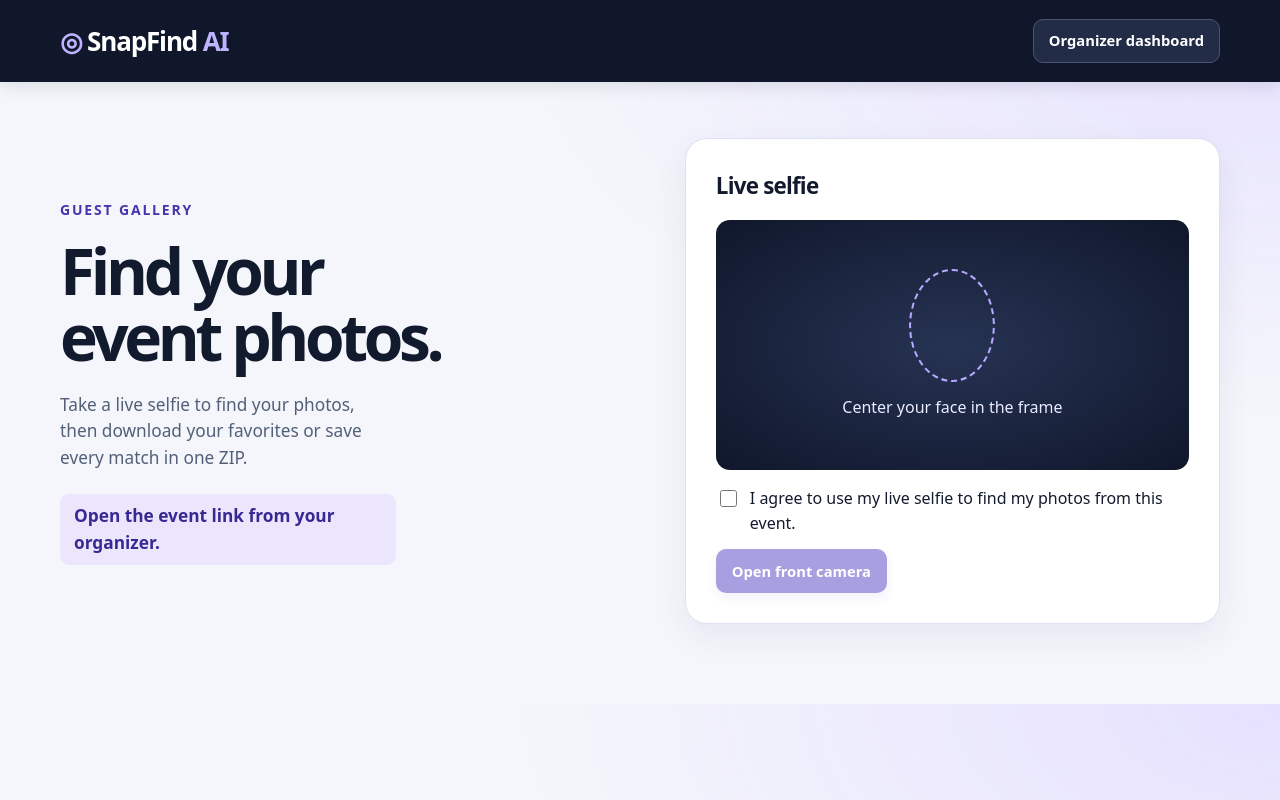
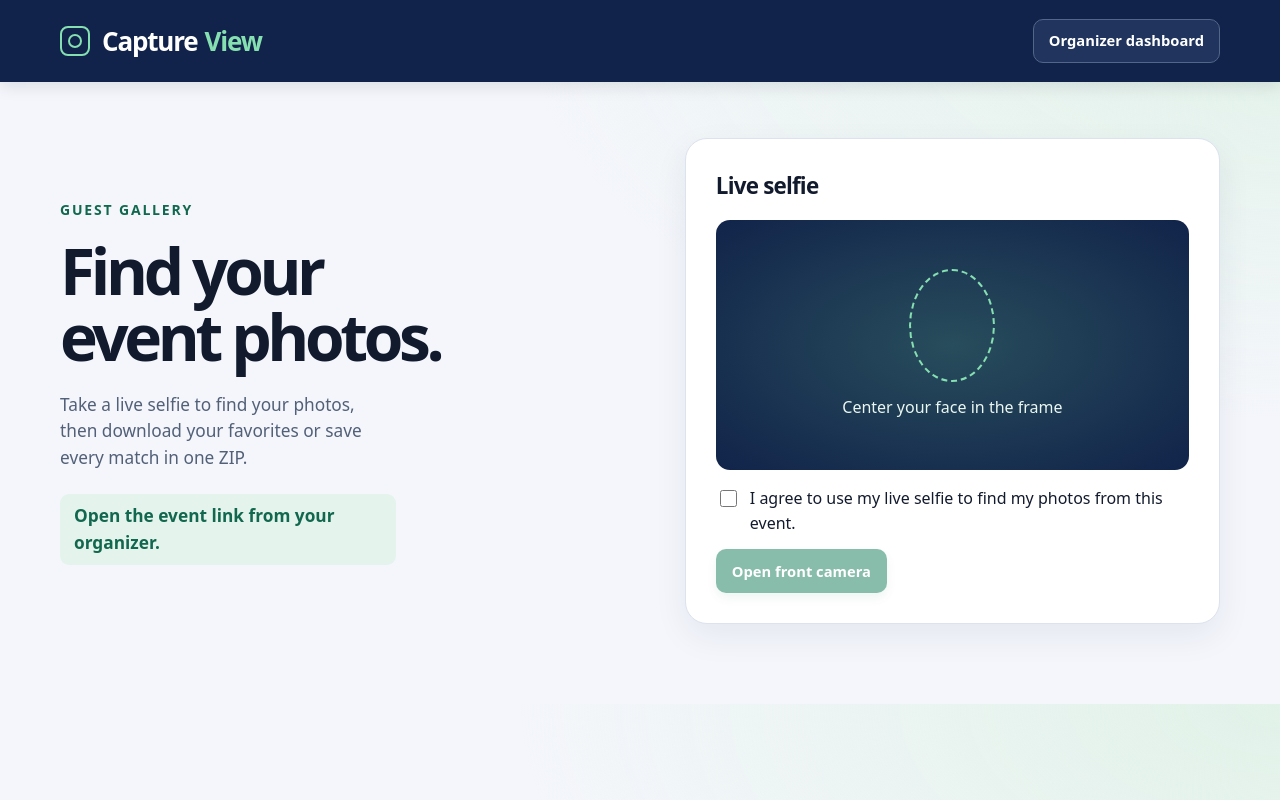
Before and after one commit to JeevanPrakharSingh/Jeevan-, a Flask app: page / in a window 1280 px wide. Run offline with Flask 3, Linux system fonts and the light colour scheme; some libraries are stand-ins or nearby versions.

Commit message:
Rebrand the dashboard and guest gallery as Capture View

```diff
--- a/snapfind/app.py
+++ b/snapfind/app.py
@@ -420,7 +420,7 @@ def archive(token):
             for row in rows:
                 output.write(DATA / row["id"], row["id"] + "_" + row["name"])
         temp.seek(0)
-        return send_file(temp, download_name="SnapFind-photos.zip", as_attachment=True, mimetype="application/zip")
+        return send_file(temp, download_name="Capture-View-photos.zip", as_attachment=True, mimetype="application/zip")
     except Exception:
         temp.close()
         raise
--- a/snapfind/static/app.css
+++ b/snapfind/static/app.css
@@ -43,26 +43,31 @@ progress { accent-color:var(--green); width:100% }
 [hidden] { display:none !important }
 @media(max-width:720px) { .hero,.manage { grid-template-columns:1fr } .intro h1 br { display:none } }
 
-/* SnapFind studio */
-:root{color-scheme:light;--paper:#f4f6fb;--white:#fff;--ink:#121a2d;--muted:#526078;--green:#4939bf;--line:#dce2ee;--mist:#eeebfd;--shadow:0 12px 34px #17315512}
-body{background:radial-gradient(ellipse at top right,#e6e1ff 0,transparent 42%),var(--paper);color:var(--ink)}
-header{background:#10172b;color:#fff;border:0;min-height:76px;padding-inline:max(24px,calc((100vw - 1160px)/2));box-shadow:0 4px 16px #0b12291c}
-.brand{color:#fff;letter-spacing:-.045em}.brand>span:first-child,.accent{color:#bfb2ff}
-header .secondary{background:#222c46;color:white;border:1px solid #4a5371}
+/* Capture View */
+:root{color-scheme:light;--paper:#f4f6fb;--white:#fff;--ink:#121a2d;--muted:#526078;--green:#087653;--line:#dce2ee;--mist:#e4f4ec;--shadow:0 12px 34px #17315512}
+body{background:radial-gradient(ellipse at top right,#e1f2e8 0,transparent 42%),var(--paper);color:var(--ink)}
+header{background:#11234A;color:#fff;border:0;min-height:76px;padding-inline:max(24px,calc((100vw - 1160px)/2));box-shadow:0 4px 16px #0b12291c}
+.brand{color:#fff;letter-spacing:-.045em}.brand>span:first-child,.accent{color:#86dfb1}
+header .secondary{background:#20345d;color:white;border:1px solid #526788}
 main{width:min(1160px,calc(100% - 48px));margin-block:56px 80px}
 h1{font:750 clamp(2.4rem,5vw,4.65rem)/1.03 system-ui,sans-serif;letter-spacing:-.068em}
-h2{font-size:1.4rem}.eyebrow{color:#4635ac;letter-spacing:.13em}
+h2{font-size:1.4rem}.eyebrow{color:#12684e;letter-spacing:.13em}
 .card{border:1px solid var(--line);border-radius:22px;box-shadow:var(--shadow)}
 .hero{gap:clamp(22px,7vw,95px)}.manage{grid-template-columns:minmax(290px,1fr) minmax(0,1.45fr);gap:24px}
 .dashboard-heading{margin-bottom:28px}.dashboard-heading h1{margin-bottom:0;font-size:clamp(2.3rem,4.8vw,4rem)}
 .stack{gap:13px}.manage>.card{padding:clamp(18px,3vw,30px)}
 .manage>.card h2{padding-bottom:10px;border-bottom:1px solid var(--line)}
 #share{margin-top:4px;padding:15px;border-radius:14px;background:#f3f4fa}
-.event-label{color:#392894;background:#ebe6fc}.camera{background:radial-gradient(ellipse,#263353,#10172b);color:#e9ebff;min-height:250px}
-.oval{border-color:#b7a9ff}.camera video{background:#10172b}
-#upload,#openCamera{box-shadow:0 5px 12px #4033b626}button,.picker{transition:background-color .15s}button:hover:not(:disabled){filter:brightness(.94)}
-progress{height:8px;accent-color:#5a49d0}.picker{color:#37258f;background:#eeebfd}
+.event-label{color:#12684e;background:#e4f4ec}.camera{background:radial-gradient(ellipse,#284d5c,#11234A);color:#eaf7f0;min-height:250px}
+.oval{border-color:#86dfb1}.camera video{background:#11234A}
+#upload,#openCamera{box-shadow:0 5px 12px #08765326}button,.picker{transition:background-color .15s}button:hover:not(:disabled){filter:brightness(.94)}
+progress{height:8px;accent-color:#10825c}.picker{color:#12684e;background:#e4f4ec}
 #selection,#uploadStatus{padding:10px 13px;background:#f3f5fa;border-radius:9px}#uploadStatus:empty{display:none}
 #uploadStatus,#adminStatus,#status{overflow-wrap:anywhere}
-.tile{box-shadow:var(--shadow);border-radius:16px}.tile a{font-weight:650;color:#4433a4}.results h2{font-size:1.75rem}
+.tile{box-shadow:var(--shadow);border-radius:16px}.tile a{font-weight:650;color:#12684e}.results h2{font-size:1.75rem}
 @media(max-width:720px){header{padding-inline:16px;min-height:64px}main{width:calc(100% - 32px);margin-top:32px}.manage{grid-template-columns:1fr}.camera{min-height:210px}}
+
+.brand{display:inline-flex;align-items:center;gap:7px;white-space:nowrap}
+.brand-icon{width:30px;height:30px;border:2px solid #86dfb1;border-radius:8px;display:inline-grid;place-items:center;margin-right:5px}
+.brand-icon::after{content:"";width:10px;height:10px;border:2px solid #86dfb1;border-radius:50%}
+@media(max-width:360px){.brand{gap:4px}.brand-icon{width:23px;height:23px;margin-right:2px}}
--- a/snapfind/templates/index.html
+++ b/snapfind/templates/index.html
@@ -4,12 +4,12 @@
 <meta charset="utf-8">
 <meta name="viewport" content="width=device-width,initial-scale=1">
 <meta name="referrer" content="no-referrer">
-<title>SnapFind AI · Event photo gallery</title>
-<link rel="stylesheet" href="/static/app.css?v=studio">
+<title>Capture View · Event photo gallery</title>
+<link rel="stylesheet" href="/static/app.css?v=capture-view">
 <script src="/static/app.js?v=studio" defer></script>
 </head>
 <body data-event="{{ event }}" data-admin="{{ 'yes' if admin else 'no' }}">
-<header><a class="brand" href="/"><span aria-hidden="true">◎</span> SnapFind<span class="accent"> AI</span></a><button type="button" id="switch" class="secondary">Organizer dashboard</button></header>
+<header><a class="brand" href="/"><span class="brand-icon" aria-hidden="true"></span> Capture<span class="accent"> View</span></a><button type="button" id="switch" class="secondary">Organizer dashboard</button></header>
 <main>
 <section id="guest">
   <div class="hero">
```
